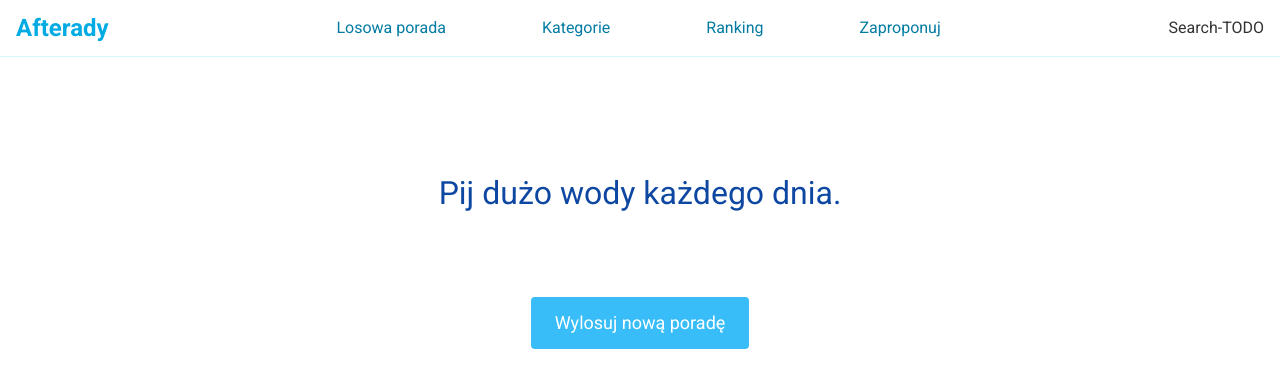
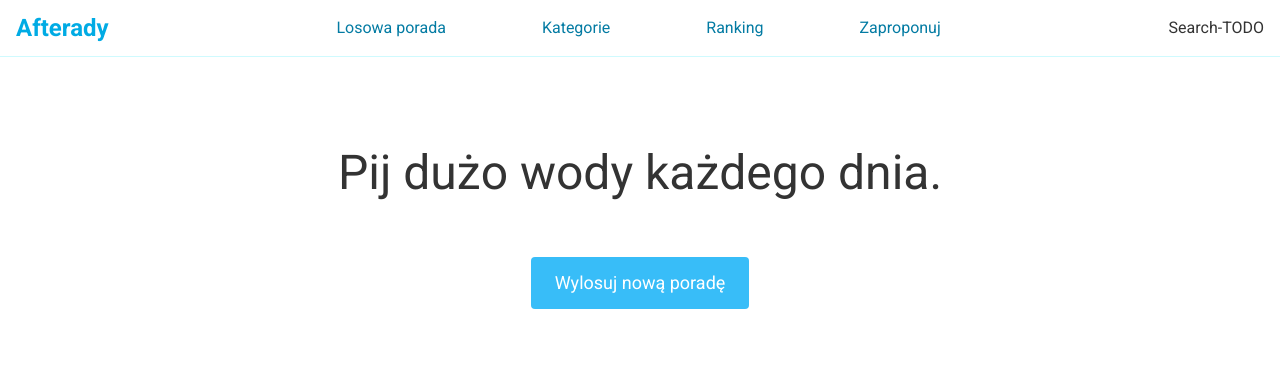
Before and after one commit to cerbin1/tips, a React (Vite) app: page /random in a window 1280 px wide. Shown: the top 388 px of the page. Built offline with nearby package versions, Linux system fonts and the light colour scheme.

Commit message:
Migrate RandomAdvice component to tailwind

```diff
--- a/src/components/advices/RandomAdvice.jsx
+++ b/src/components/advices/RandomAdvice.jsx
@@ -16,8 +16,8 @@ export default function RandomAdvice() {
   const [randomAdvice, setRandomAdvice] = useState(advices[0]);
 
   return (
-    <section data-testid="random-advice-section" className="container">
-      <h1 className="advice">{randomAdvice}</h1>
+    <section data-testid="random-advice-section" className="container ">
+      <h1 className="text-center py-4">{randomAdvice}</h1>
       <Button
         onClick={() =>
           setRandomAdvice(advices[Math.floor(Math.random() * advices.length)])
--- a/src/index.css
+++ b/src/index.css
@@ -25,7 +25,10 @@ h1 {
 .container {
   display: flex;
   flex-direction: column;
+  text-align: center;
+  justify-content: center;
   align-items: center;
+  margin: 0 auto;
   padding: 4rem 0;
 }
 
@@ -45,32 +48,6 @@ h1 {
   color: #00abe4;
 }
 /* Commons end */
-
-/* Random Advice start */
-.advice {
-  text-align: center;
-  font-size: 2rem;
-  padding: 3rem;
-  color: #0d47a1;
-  cursor: default;
-}
-
-.random-advice-button {
-  padding: 0.7rem 1.2rem;
-  font-size: 1.2rem;
-  color: white;
-  background-color: #00abe4;
-  text-decoration: none;
-  border-radius: 5px;
-  transition: background-color 0.3s;
-  border: none;
-  cursor: pointer;
-}
-
-.random-advice-button:hover {
-  background-color: #0292c2;
-}
-/* Random Advice end */
 
 /* Categories start */
 .categories-table {
```
Also changed, not shown: 1 other file (tests, documents, lock files or other folders).
